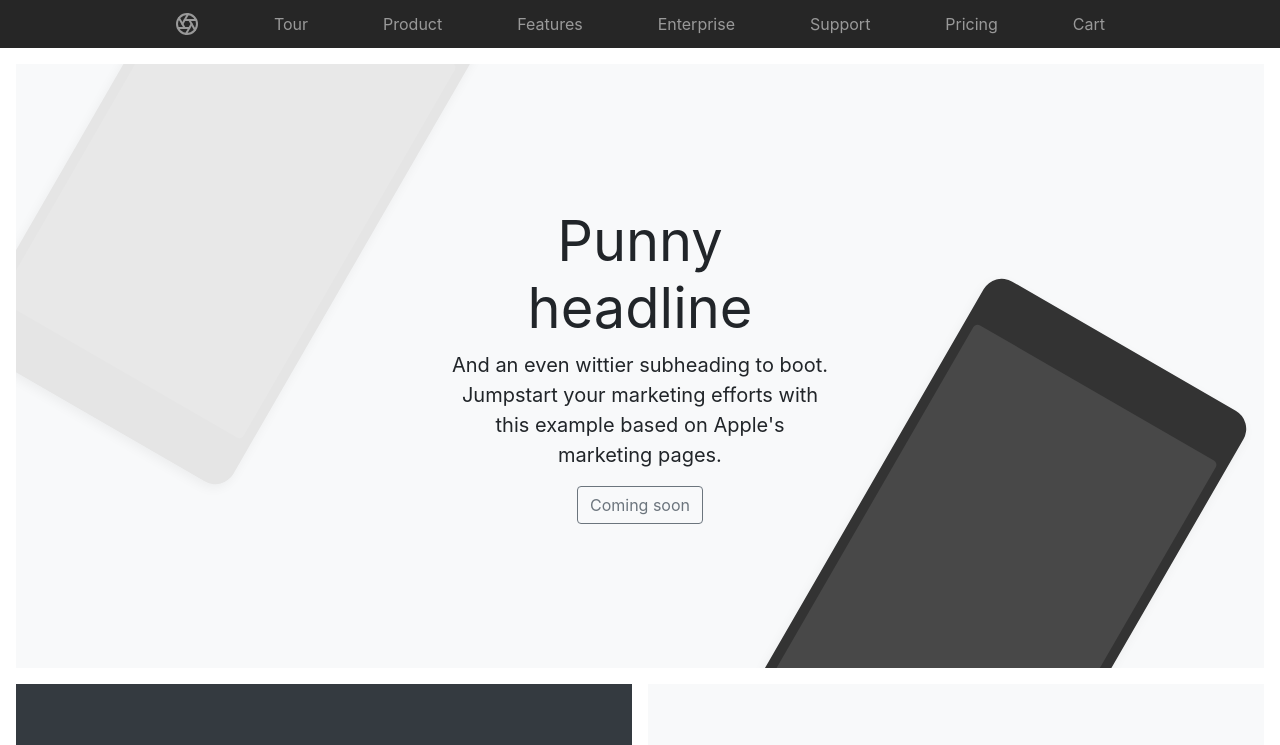
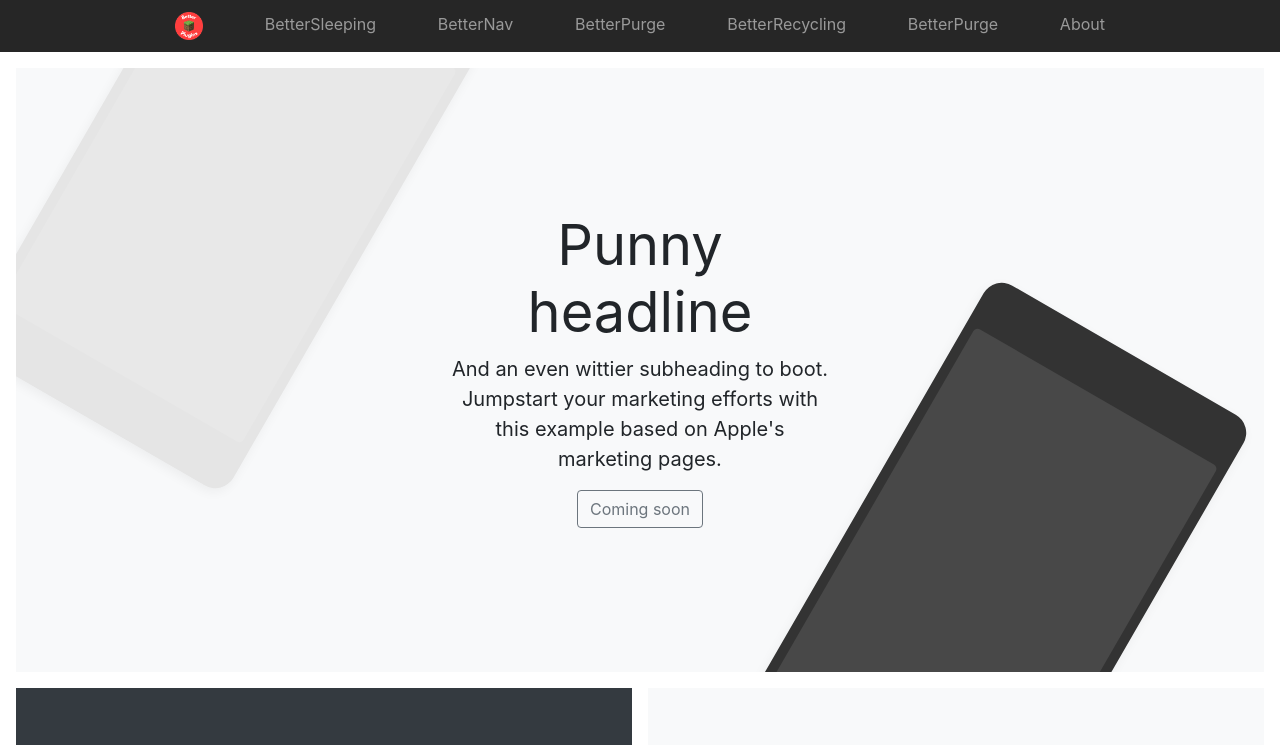
Before and after one commit to BetterPluginsSpigot/BetterWebsite, a plain HTML site: page index.html in a window 1280 px wide. Shown: the top 745 px of the page. Drawn offline with nearby package versions, Linux system fonts and the light colour scheme; a script that the page names is missing.

Commit message:
changed header and title

```diff
--- a/index.html
+++ b/index.html
@@ -5,9 +5,9 @@
     <meta name="viewport" content="width=device-width, initial-scale=1, shrink-to-fit=no">
     <meta name="description" content="">
     <meta name="author" content="">
-    <link rel="icon" href="../../../../favicon.ico">
+    <link rel="icon" href="Assets/Images/BetterPlugins_logo.png">
 
-    <title>Product example for Bootstrap</title>
+    <title>BetterPlugins Website</title>
 
     <!-- Bootstrap core CSS -->
     <link rel="stylesheet" href="https://stackpath.bootstrapcdn.com/bootstrap/4.4.1/css/bootstrap.min.css" integrity="sha384-Vkoo8x4CGsO3+Hhxv8T/Q5PaXtkKtu6ug5TOeNV6gBiFeWPGFN9MuhOf23Q9Ifjh" crossorigin="anonymous">
@@ -18,18 +18,19 @@
 
   <body>
 
+    <!-- Header -->
     <nav class="site-header sticky-top py-1">
       <div class="container d-flex flex-column flex-md-row justify-content-between">
         <a class="py-2" href="#">
-          <svg xmlns="http://www.w3.org/2000/svg" width="24" height="24" viewBox="0 0 24 24" fill="none" stroke="currentColor" stroke-width="2" stroke-linecap="round" stroke-linejoin="round" class="d-block mx-auto"><circle cx="12" cy="12" r="10"></circle><line x1="14.31" y1="8" x2="20.05" y2="17.94"></line><line x1="9.69" y1="8" x2="21.17" y2="8"></line><line x1="7.38" y1="12" x2="13.12" y2="2.06"></line><line x1="9.69" y1="16" x2="3.95" y2="6.06"></line><line x1="14.31" y1="16" x2="2.83" y2="16"></line><line x1="16.62" y1="12" x2="10.88" y2="21.94"></line></svg>
+          <img src="Assets/Images/BetterPlugins_logo.png" alt="Logo" width="28" height="28">
         </a>
-        <a class="py-2 d-none d-md-inline-block" href="#">Tour</a>
-        <a class="py-2 d-none d-md-inline-block" href="#">Product</a>
-        <a class="py-2 d-none d-md-inline-block" href="#">Features</a>
-        <a class="py-2 d-none d-md-inline-block" href="#">Enterprise</a>
-        <a class="py-2 d-none d-md-inline-block" href="#">Support</a>
-        <a class="py-2 d-none d-md-inline-block" href="#">Pricing</a>
-        <a class="py-2 d-none d-md-inline-block" href="#">Cart</a>
+        <a class="py-2 d-none d-md-inline-block" href="#">BetterSleeping</a>
+        <a class="py-2 d-none d-md-inline-block" href="#">BetterNav</a>
+        <a class="py-2 d-none d-md-inline-block" href="#">BetterPurge</a>
+        <a class="py-2 d-none d-md-inline-block" href="#">BetterRecycling</a>
+        <a class="py-2 d-none d-md-inline-block" href="#">BetterPurge</a>
+        <a class="py-2 d-none d-md-inline-block" href="#">About</a>
+
       </div>
     </nav>
 
```
Also changed, not shown: Assets/Images/BetterPlugins_logo.png (added), 2 other files.
